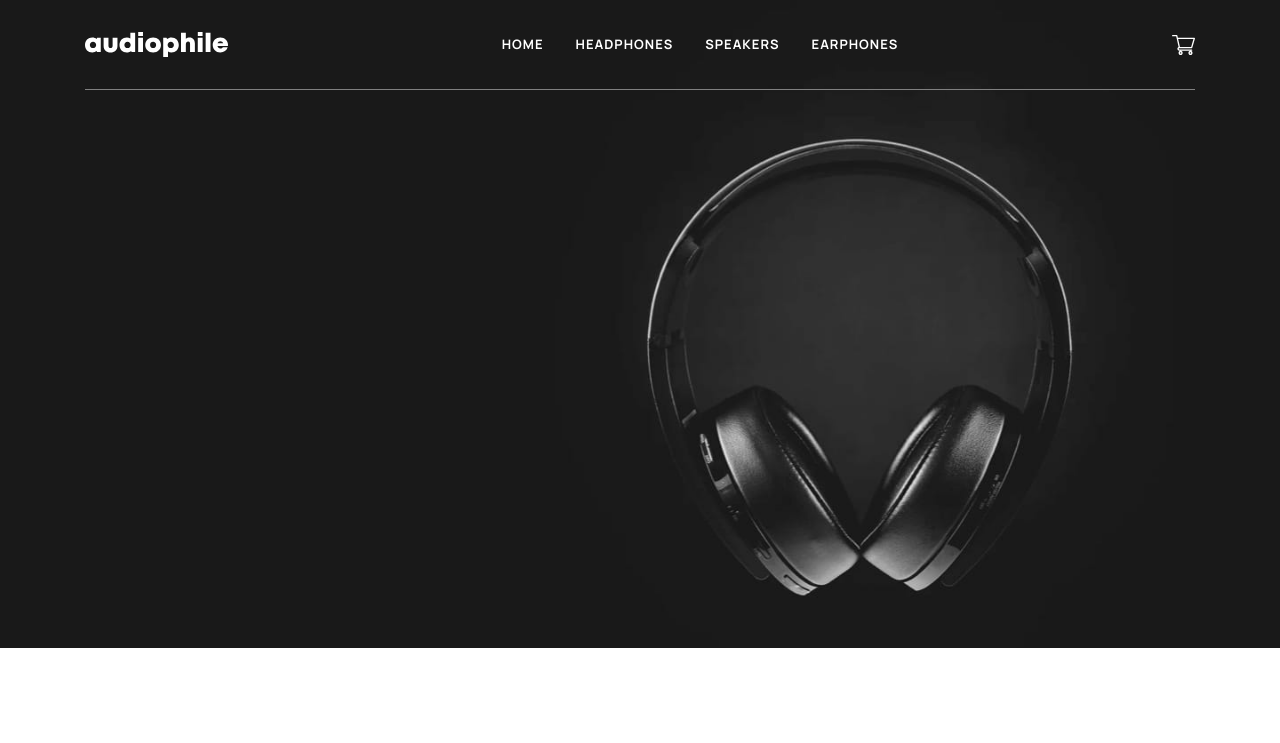
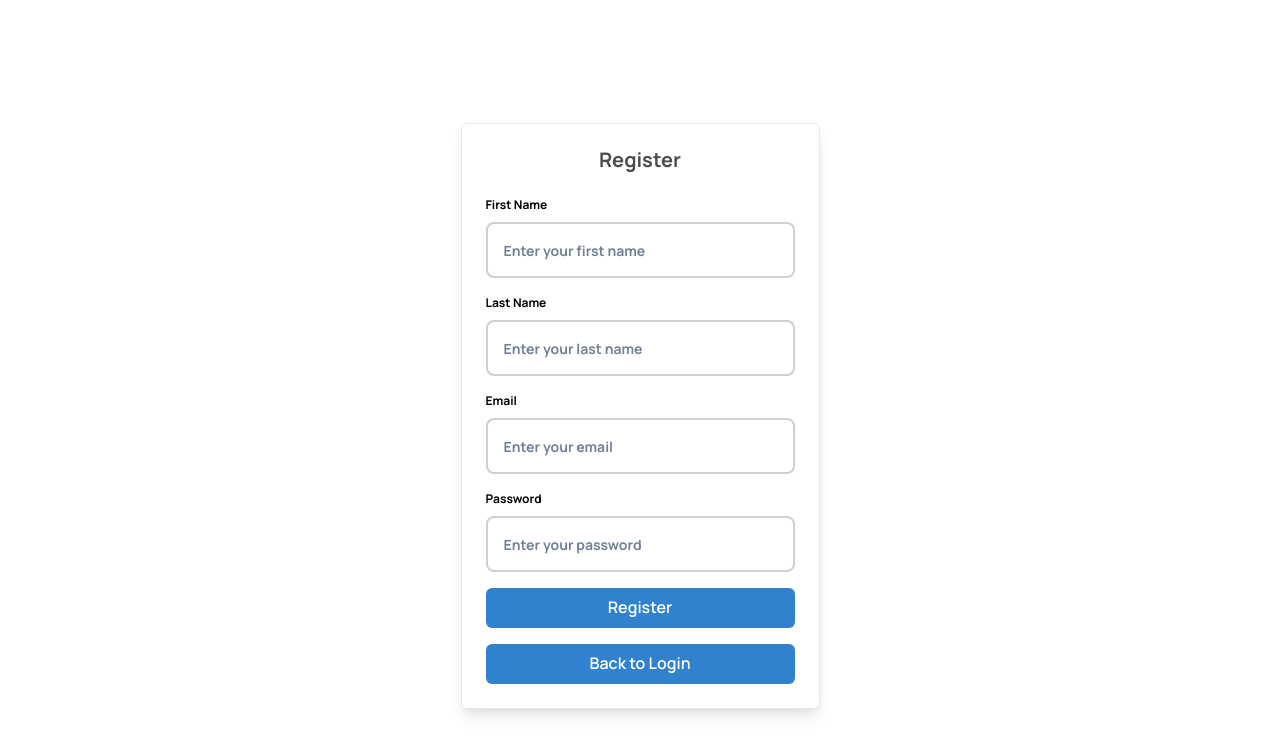
Before and after one commit to KareemEhab/audiophile-ecommerce-webapp, a React (Vite) app in the folder audiophile-ecommerce-website/: page /register in a window 1280 px wide. Before the commit this address led to /. Shown: the top 743 px of the page. Built offline with nearby package versions, Linux system fonts and the light colour scheme.

Commit message:
Add login and register pages

```diff
--- a/audiophile-ecommerce-website/package.json
+++ b/audiophile-ecommerce-website/package.json
@@ -13,10 +13,12 @@
     "@chakra-ui/react": "^2.8.2",
     "@emotion/react": "^11.11.4",
     "@emotion/styled": "^11.11.0",
+    "axios": "^1.6.8",
     "formik": "^2.4.5",
     "framer-motion": "^11.0.8",
     "react": "^18.2.0",
     "react-dom": "^18.2.0",
+    "react-icons": "^5.0.1",
     "react-router-dom": "^6.22.3",
     "yup": "^0.32.9"
   },
--- a/audiophile-ecommerce-website/src/App.tsx
+++ b/audiophile-ecommerce-website/src/App.tsx
@@ -3,14 +3,30 @@ import Navbar from "./components/Navbar";
 import HomePage from "./pages/HomePage";
 import CategoryPage from "./pages/CategoryPage";
 import ProductPage from "./pages/ProductPage";
+import CheckoutPage from "./pages/CheckoutPage";
 import Footer from "./components/Footer";
-import CheckoutPage from "./pages/CheckoutPage";
-import { Navigate, Route, Routes } from "react-router-dom";
+import {
+  Navigate,
+  Route,
+  Routes,
+  useLocation,
+  useNavigate,
+} from "react-router-dom";
+import { useEffect } from "react";
 
 function App() {
+  const location = useLocation();
+  const isFormPage =
+    location.pathname === "/login" || location.pathname === "/register";
+  const navigate = useNavigate();
+
+  useEffect(() => {
+    if (!localStorage.getItem("audiophile-token")) navigate("/login");
+  }, [location]);
+
   return (
     <VStack width="100vw">
-      <Navbar />
+      {!isFormPage && <Navbar />}
 
       <Routes>
         <Route path="/headphones" element={<CategoryPage />} />
@@ -22,7 +38,7 @@ function App() {
         <Route path="*" element={<Navigate to="/" replace />} />
       </Routes>
 
-      <Footer />
+      {!isFormPage && <Footer />}
     </VStack>
   );
 }
--- a/audiophile-ecommerce-website/src/components/Navbar.tsx
+++ b/audiophile-ecommerce-website/src/components/Navbar.tsx
@@ -1,13 +1,22 @@
-import { HStack, Image, useDisclosure } from "@chakra-ui/react";
-import Button4 from "./common/Button4";
-import logo from "../../assets/shared/desktop/logo.svg";
+import { HStack, Image, useDisclosure, Text } from "@chakra-ui/react";
+import { FiLogOut } from "react-icons/fi";
 import ShoppingCartButton from "./common/SVGImageButtons/ShoppingCart";
 import CartModal from "./CartModal";
 import { useNavigate } from "react-router-dom";
+import Button4 from "./common/Button4";
+import logo from "../../assets/shared/desktop/logo.svg";
 
 const Navbar = () => {
   const { isOpen, onOpen, onClose } = useDisclosure();
   const navigate = useNavigate();
+
+  // Function to handle logout
+  const handleLogout = () => {
+    // Remove token from local storage
+    localStorage.removeItem("audiophile-token");
+    // Navigate to the login page
+    navigate("/login");
+  };
 
   return (
     <HStack width="100%" position="absolute" justifyContent="center">
@@ -48,7 +57,18 @@ const Navbar = () => {
             EARPHONES
           </Button4>
         </HStack>
-        <ShoppingCartButton handleClick={onOpen} />
+        <HStack gap="3rem">
+          <ShoppingCartButton handleClick={onOpen} />
+          <Text
+            fontSize="1.25rem"
+            color="white.800"
+            onClick={handleLogout}
+            _hover={{ color: "orange.800" }}
+            cursor="pointer"
+          >
+            <FiLogOut />
+          </Text>
+        </HStack>
         <CartModal isOpen={isOpen} onClose={onClose} />
       </HStack>
     </HStack>
--- a/audiophile-ecommerce-website/src/components/common/FormField.tsx
+++ b/audiophile-ecommerce-website/src/components/common/FormField.tsx
@@ -6,9 +6,10 @@ interface Props {
   name: string;
   placeholder: string;
   width?: string;
+  type?: string;
 }
 
-function FormField({ label, name, placeholder, width }: Props) {
+function FormField({ label, name, placeholder, width, type }: Props) {
   const [field, meta] = useField(name);
 
   const isError = meta.touched && meta.error;
@@ -31,6 +32,7 @@ function FormField({ label, name, placeholder, width }: Props) {
         )}
       </HStack>
       <Input
+        type={type ? type : "text"}
         width={width ? width : "19.3125rem"}
         height="3.5rem"
         fontSize="0.875rem"
@@ -38,7 +40,6 @@ function FormField({ label, name, placeholder, width }: Props) {
         color="black.800"
         {...field}
         id={name}
-        type="text"
         borderColor={isError ? "red" : "white.500"}
         borderWidth="2px"
         borderRadius="0.5rem"
--- a/audiophile-ecommerce-website/src/main.tsx
+++ b/audiophile-ecommerce-website/src/main.tsx
@@ -2,7 +2,9 @@ import React from "react";
 import { ChakraProvider } from "@chakra-ui/react";
 import theme from "./theme";
 import ReactDOM from "react-dom/client";
-import { BrowserRouter as Router } from "react-router-dom";
+import { BrowserRouter as Router, Routes, Route } from "react-router-dom";
+import LoginPage from "./pages/LoginPage";
+import RegisterPage from "./pages/RegisterPage";
 import App from "./App.tsx";
 import "./index.css";
 import ScrollToTop from "./components/ScrollToTop.ts";
@@ -12,7 +14,11 @@ ReactDOM.createRoot(document.getElementById("root")!).render(
     <ChakraProvider theme={theme}>
       <Router>
         <ScrollToTop />
-        <App />
+        <Routes>
+          <Route path="/login" element={<LoginPage />} />
+          <Route path="/register" element={<RegisterPage />} />
+          <Route path="/*" element={<App />} />
+        </Routes>
       </Router>
     </ChakraProvider>
   </React.StrictMode>
--- /dev/null
+++ b/audiophile-ecommerce-website/src/pages/LoginPage.tsx
@@ -0,0 +1,121 @@
+import { useState } from "react";
+import { Box, Button, VStack, Heading, HStack } from "@chakra-ui/react";
+import { Formik, Form } from "formik";
+import * as Yup from "yup";
+import apiClient from "../services/api-client";
+import { useNavigate } from "react-router-dom";
+import { AxiosError } from "axios";
+import FormField from "../components/common/FormField";
+
+interface LoginFormValues {
+  email: string;
+  password: string;
+}
+
+const LoginPage = () => {
+  const [error, setError] = useState<string>("");
+  const navigate = useNavigate();
+
+  const validationSchema = Yup.object().shape({
+    email: Yup.string()
+      .email("Invalid email")
+      .max(50, "Must be at most 50 characters")
+      .required("Required"),
+    password: Yup.string()
+      .min(3, "Password must be at least 3 characters")
+      .max(50, "Password must be at most 50 characters")
+      .required("Required"),
+  });
+
+  const handleSubmit = async (
+    values: LoginFormValues,
+    { setSubmitting }: any
+  ) => {
+    try {
+      // Make API request to authenticate user
+      const response = await apiClient.post("/auth", values);
+      // Check if request was successful
+      if (!response.data) {
+        throw new Error(response.data.message || "Login failed");
+      }
+
+      // Extract token from response
+      const token = response.data;
+      // Set token in localStorage
+      localStorage.setItem("audiophile-token", token);
+
+      // Call the onLoginSuccess callback to navigate to a different route
+      navigate("/");
+    } catch (error) {
+      if (error instanceof AxiosError) {
+        setError(error.response?.data);
+      } else if (error instanceof Error) {
+        setError(error.message);
+      } else {
+        setError("An unknown error occurred");
+      }
+    } finally {
+      setSubmitting(false);
+    }
+  };
+
+  return (
+    <HStack width="100vw" height="100vh" justify="center" align="center">
+      <Box
+        maxW="md"
+        mx="auto"
+        mt={8}
+        p={6}
+        borderWidth={1}
+        borderRadius="md"
+        boxShadow="lg"
+      >
+        <Heading as="h2" textAlign="center" mb={6} fontSize="xl">
+          Login
+        </Heading>
+        <Formik
+          initialValues={{ email: "", password: "" }}
+          onSubmit={handleSubmit}
+          validationSchema={validationSchema}
+        >
+          {(formik) => (
+            <Form>
+              <VStack spacing={4}>
+                <FormField
+                  name="email"
+                  label="Email"
+                  placeholder="Enter your email"
+                />
+                <FormField
+                  name="password"
+                  label="Password"
+                  placeholder="Enter your password"
+                  type="password"
+                />
+                {error && <Box color="red.500">{error}</Box>}
+                <Button
+                  colorScheme="blue"
+                  isLoading={formik.isSubmitting}
+                  type="submit"
+                  width="full"
+                >
+                  Login
+                </Button>
+                <Button
+                  colorScheme="teal"
+                  variant="outline"
+                  width="full"
+                  onClick={() => navigate("/register")}
+                >
+                  Register
+                </Button>
+              </VStack>
+            </Form>
+          )}
+        </Formik>
+      </Box>
+    </HStack>
+  );
+};
+
+export default LoginPage;
--- /dev/null
+++ b/audiophile-ecommerce-website/src/pages/RegisterPage.tsx
@@ -0,0 +1,144 @@
+import { useState } from "react";
+import { Box, Button, VStack, Heading, HStack } from "@chakra-ui/react";
+import { Formik, Form } from "formik";
+import * as Yup from "yup";
+import apiClient from "../services/api-client";
+import { useNavigate } from "react-router-dom";
+import { AxiosError } from "axios";
+import FormField from "../components/common/FormField";
+
+interface RegisterFormValues {
+  first_name: string;
+  last_name: string;
+  email: string;
+  password: string;
+}
+
+const RegisterPage = () => {
+  const [error, setError] = useState<string>("");
+  const navigate = useNavigate();
+
+  const validationSchema = Yup.object().shape({
+    first_name: Yup.string()
+      .min(3, "First name must be at least 3 characters")
+      .max(50, "First name must be at most 50 characters")
+      .required("Required"),
+    last_name: Yup.string()
+      .min(3, "Last name must be at least 3 characters")
+      .max(50, "Last name must be at most 50 characters")
+      .required("Required"),
+    email: Yup.string()
+      .email("Invalid email")
+      .max(50, "Must be at most 50 characters")
+      .required("Required"),
+    password: Yup.string()
+      .matches(
+        /^(?=.*[0-9])(?=.*[!@#$%^&*])[a-zA-Z0-9!@#$%^&*]{6,}$/,
+        "Password must include at least one numeric value and one special character"
+      )
+      .min(6, "Password must be at least 6 characters")
+      .max(50, "Password must be at most 50 characters")
+      .required("Required"),
+  });
+
+  const handleSubmit = async (
+    values: RegisterFormValues,
+    { setSubmitting }: any
+  ) => {
+    try {
+      // Make API request to register user
+      const response = await apiClient.post("/users", values);
+      // Check if request was successful
+      if (!response.data) {
+        throw new Error(response.data.message || "Registration failed");
+      }
+
+      // Redirect to login page after successful registration
+      navigate("/login");
+    } catch (error) {
+      if (error instanceof AxiosError) {
+        setError(error.response?.data);
+      } else if (error instanceof Error) {
+        setError(error.message);
+      } else {
+        setError("An unknown error occurred");
+      }
+    } finally {
+      setSubmitting(false);
+    }
+  };
+
+  return (
+    <HStack width="100vw" height="100vh" justify="center" align="center">
+      <Box
+        maxW="md"
+        mx="auto"
+        mt={8}
+        p={6}
+        borderWidth={1}
+        borderRadius="md"
+        boxShadow="lg"
+      >
+        <Heading as="h2" textAlign="center" mb={6} fontSize="xl">
+          Register
+        </Heading>
+        <Formik
+          initialValues={{
+            first_name: "",
+            last_name: "",
+            email: "",
+            password: "",
+          }}
+          onSubmit={handleSubmit}
+          validationSchema={validationSchema}
+        >
+          {(formik) => (
+            <Form>
+              <VStack spacing={4}>
+                <FormField
+                  name="first_name"
+                  label="First Name"
+                  placeholder="Enter your first name"
+                />
+                <FormField
+                  name="last_name"
+                  label="Last Name"
+                  placeholder="Enter your last name"
+                />
+                <FormField
+                  name="email"
+                  label="Email"
+                  placeholder="Enter your email"
+                />
+                <FormField
+                  name="password"
+                  label="Password"
+                  placeholder="Enter your password"
+                  type="password"
+                />
+                {error && <Box color="red.500">{error}</Box>}
+                <Button
+                  colorScheme="blue"
+                  isLoading={formik.isSubmitting}
+                  type="submit"
+                  width="full"
+                >
+                  Register
+                </Button>
+                <Button
+                  colorScheme="blue"
+                  width="full"
+                  onClick={() => navigate("/login")}
+                >
+                  Back to Login
+                </Button>
+              </VStack>
+            </Form>
+          )}
+        </Formik>
+      </Box>
+    </HStack>
+  );
+};
+
+export default RegisterPage;
--- /dev/null
+++ b/audiophile-ecommerce-website/src/services/api-client.ts
@@ -0,0 +1,25 @@
+import axios from "axios";
+
+const apiClient = axios.create({
+  baseURL: "http://localhost:5000/api",
+  //baseURL: "https://kanban-task-management-backend-gilt.vercel.app/api",
+});
+
+// Add a request interceptor to update the x-auth-token header before each request is sent
+apiClient.interceptors.request.use(
+  (config) => {
+    // Get the current token from local storage
+    const token = localStorage.getItem("audiophile-token");
+    // If a token exists, set the x-auth-token header in the request config
+    if (token) {
+      config.headers["x-auth-token"] = token;
+    }
+    return config;
+  },
+  (error) => {
+    // Handle request errors
+    return Promise.reject(error);
+  }
+);
+
+export default apiClient;
```
Also changed, not shown: 1 other file (tests, documents, lock files or other folders).
